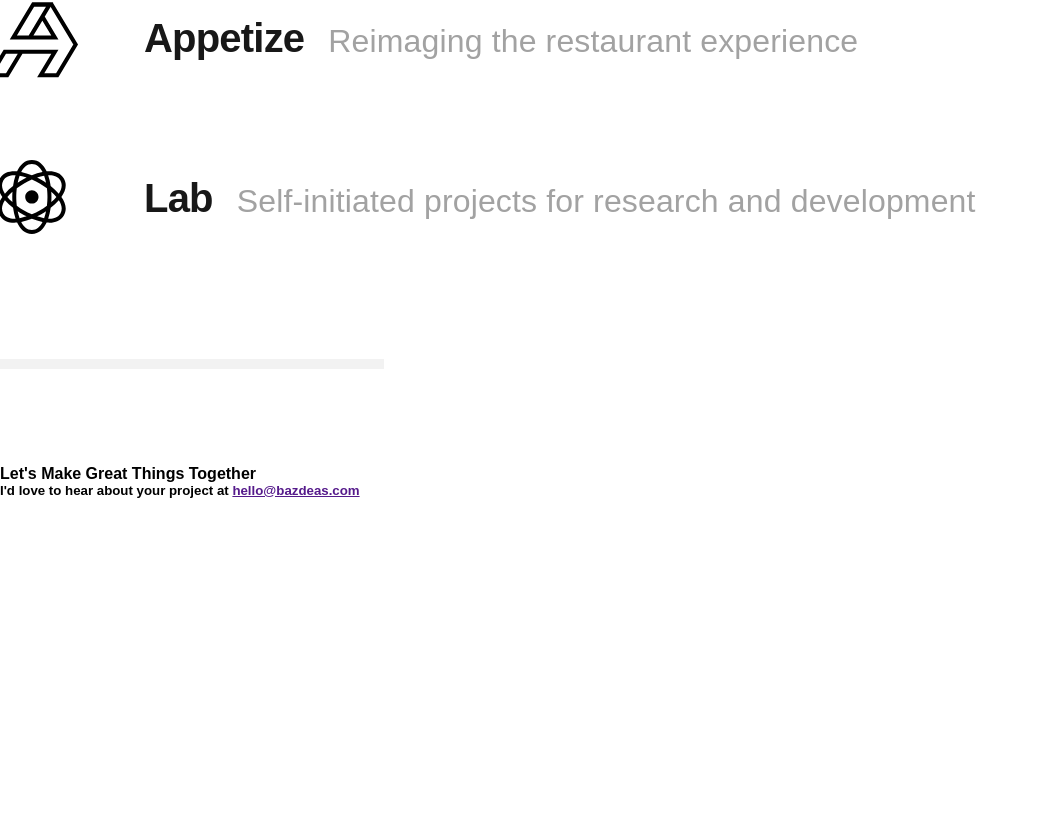
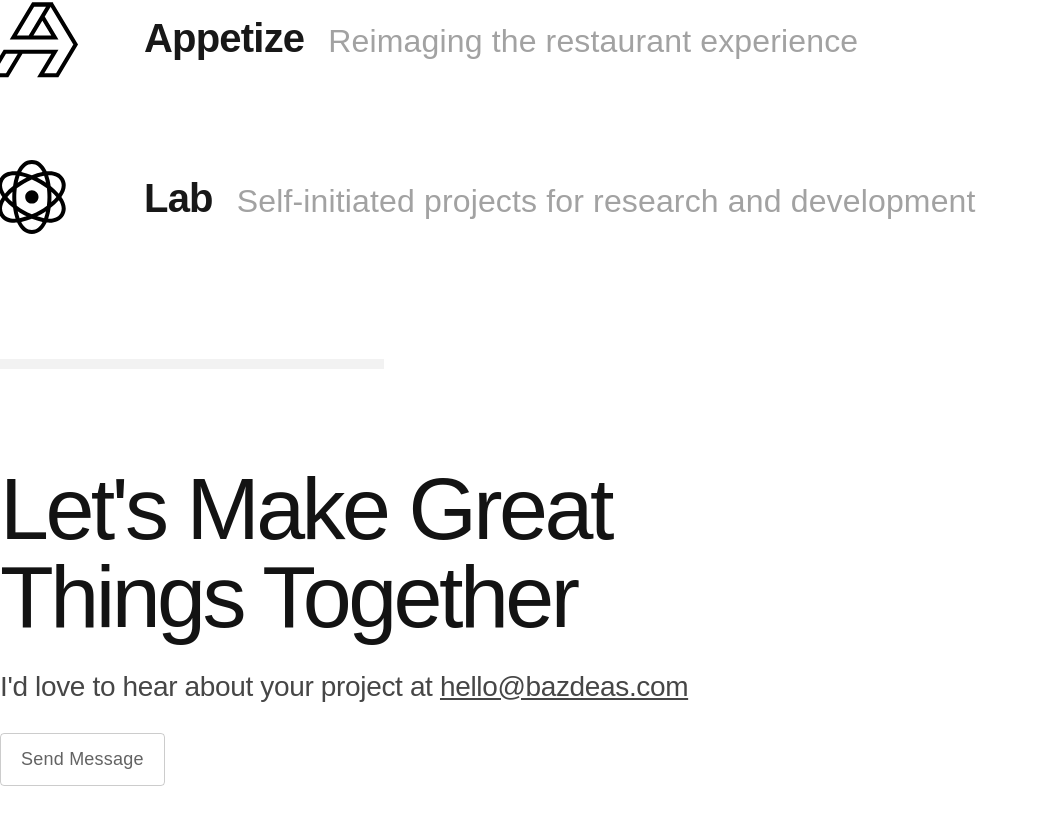
Before and after one commit to BazDeas/bazdeas, a React (Create React App) app: page / in a window 1280 px wide. Shown: the part 1258-2083 px from the top of the page, without its empty margins (0-1039 px from the left). Before the commit the page ends 1756 px from the top, so only its background shows below. Built offline with nearby package versions, Linux system fonts and the light colour scheme; a web font is replaced by a local one.

Commit message:
Add styling for title, subtitle, button to Footer

```diff
--- a/src/components/Footer.js
+++ b/src/components/Footer.js
@@ -7,8 +7,67 @@ import Container from './Container'
 
 const Styling = styled.div`
 
+  .title {
+    font-weight: 500;
+    font-size: 43px;
+    color: #131313;
+    letter-spacing: -1.72px;
+    line-height: 1.1;
+  }
+
+  .subtitle {
+    margin: 1rem 0 0 0;
+    font-weight: 300;
+    font-size: 18px;
+    color: #464646;
+    letter-spacing: -0.22px;
+    line-height: 26px;
+    .email-address {
+      color: #464646;
+      &:hover {
+        color: ${colors.primary};
+      }
+    }
+  }
+
+  .send-message-button {
+    display: inline-block;
+    padding: 1rem 1.25rem 1.1rem; margin: 2rem 0;
+    border: 1px solid rgba(0, 0, 0, 0.2);
+    border-radius: 4px;
+    font-weight: 500;
+    font-size: 18px;
+    color: #636363;
+    letter-spacing: 0.22px;
+    line-height: 1;
+  }
+
+
   @media ${bp.large} {
-
+    margin: 3rem 0;
+    .title {
+      font-size: 88px;
+      letter-spacing: -3.53px;
+      line-height: 1;
+      width: 50%;
+    }
+    .subtitle {
+      margin: 2rem 0 0 0;
+      font-weight: 200;
+      font-size: 28px;
+      letter-spacing: -0.35px;
+      line-height: 1;
+    }
+    .send-message-button {
+      font-size: 26px;
+      padding: 1.5rem 2rem 1.8rem; margin: 5rem 0;
+      border-width: 1.5px;
+      transition: all 0.1s ease-out;
+      &:hover {
+        background: rgba(0, 0, 0, 0.9);
+        color: white;
+      }
+    }
   }
 `
 
@@ -16,8 +75,9 @@ export default () => {
   return(
     <Container separator={false}>
       <Styling>
-        <h4>Let's Make Great Things Together</h4>
-        <h5>I'd love to hear about your project at <a href="" className="email-address">hello@bazdeas.com</a></h5>
+        <h4 className="title">Let's Make Great Things Together</h4>
+        <h5 className="subtitle">I'd love to hear about your project at <a href="" className="email-address">hello@bazdeas.com</a></h5>
+        <a className="send-message-button">Send Message</a>
       </Styling>
     </Container>
   )
```
